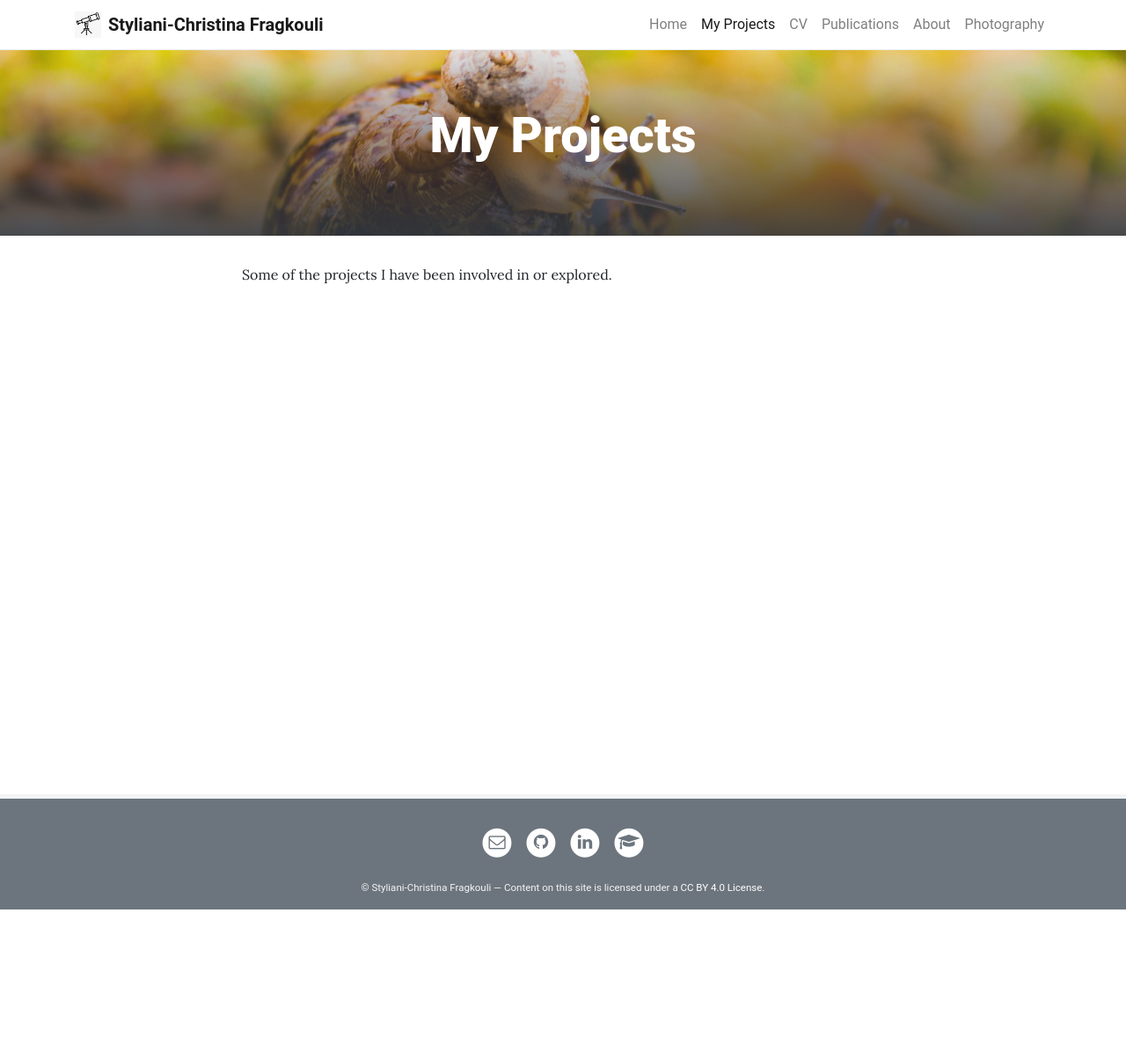
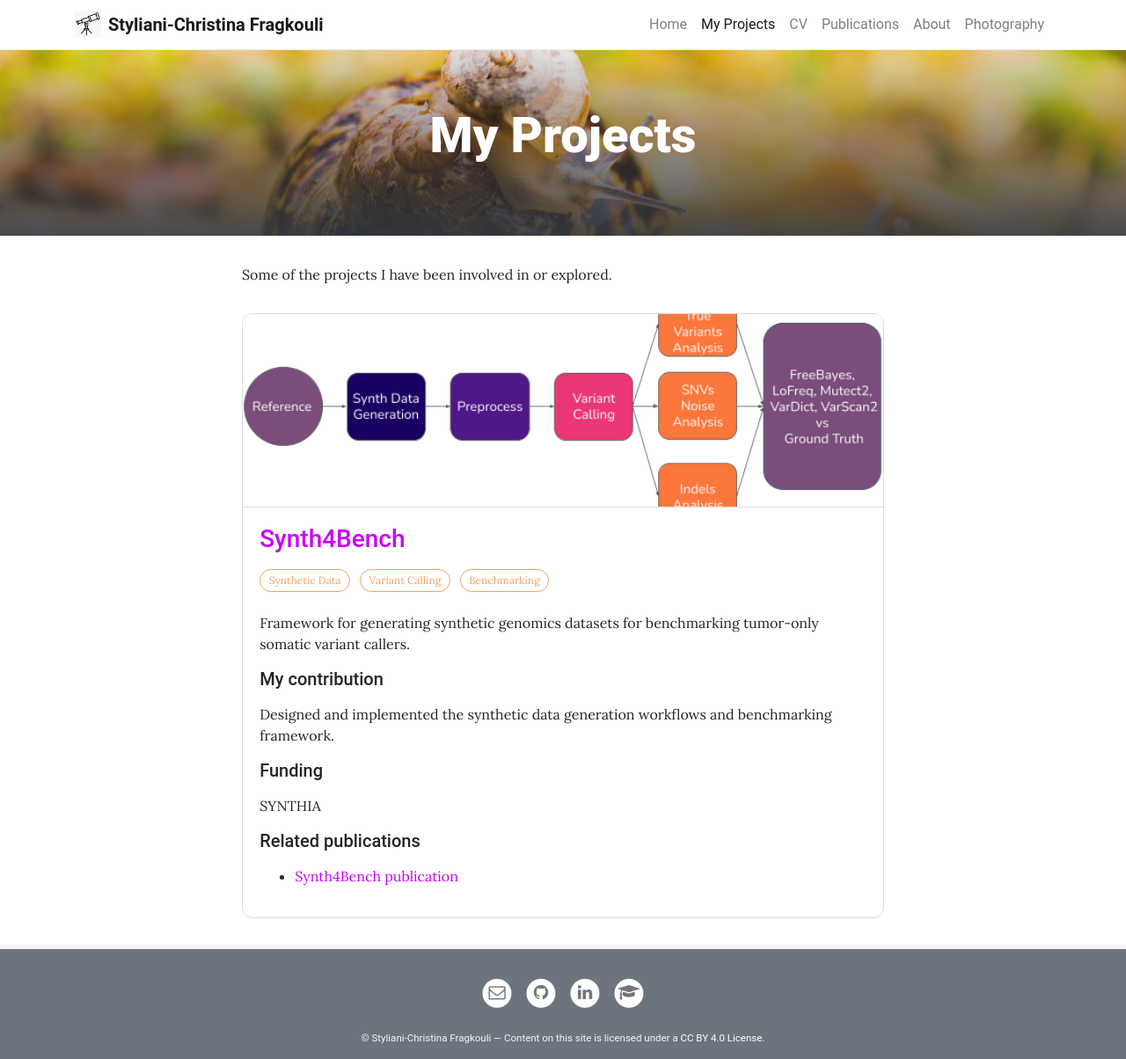
Before and after one commit to sfragkoul/sfragkoul.github.io, a Jekyll site: the page built from pages/Projects.md, in a window 1280 px wide. Shown: the whole page at 88% size. Built offline with Jekyll 4.4.1, drawn with Linux system fonts in a browser that asks for light colours; before the commit the page ends 1034 px from its top, so only the background shows below that.

Commit message:
projects layout

```diff
--- a/_config.yml
+++ b/_config.yml
@@ -42,6 +42,13 @@ exclude:
 
 exclude: [vendor]
 
+
+collections:
+  projects:
+    output: true
+    permalink: /projects/:name/
+
+
 # Original file: https://github.com/citation-style-language/styles-distribution
 # Information: https://www.mghassany.com/blog/From-Wordpress-to-Jekyll/
 scholar:
--- /dev/null
+++ b/_layouts/projects.html
@@ -0,0 +1,68 @@
+---
+layout: default
+description: Template for projects page
+---
+
+{{ content }}
+
+<div class="project-grid">
+
+{% for project in site.projects %}
+
+<div class="project-card">
+
+  {% if project.image %}
+  <img src="{{ project.image | relative_url }}" alt="{{ project.title }}">
+  {% endif %}
+
+  <div class="project-content">
+
+    <h3>
+      <a href="{{ project.url | relative_url }}">
+        {{ project.title }}
+      </a>
+    </h3>
+
+    {% if project.tags %}
+    <div class="project-tags">
+      {% for tag in project.tags %}
+        <span>{{ tag }}</span>
+      {% endfor %}
+    </div>
+    {% endif %}
+
+    {% if project.description %}
+    <p>{{ project.description }}</p>
+    {% endif %}
+
+    {% if project.role %}
+    <h5>My contribution</h5>
+    <p>{{ project.role }}</p>
+    {% endif %}
+
+    {% if project.funding %}
+    <h5>Funding</h5>
+    <p>{{ project.funding }}</p>
+    {% endif %}
+
+    {% if project.publications %}
+    <h5>Related publications</h5>
+
+    <ul>
+      {% for pub in project.publications %}
+      <li>
+        <a href="{{ pub.link }}">
+          {{ pub.title }}
+        </a>
+      </li>
+      {% endfor %}
+    </ul>
+
+    {% endif %}
+
+  </div>
+</div>
+
+{% endfor %}
+
+</div>
--- /dev/null
+++ b/_projects/synth4bench.md
@@ -0,0 +1,39 @@
+---
+title: Synth4Bench
+
+image: /assets/img/projects/synth4bench.png
+
+tags:
+  - Synthetic Data
+  - Variant Calling
+  - Benchmarking
+
+description: >
+  Framework for generating synthetic genomics datasets
+  for benchmarking tumor-only somatic variant callers.
+
+role: >
+  Designed and implemented the synthetic data generation
+  workflows and benchmarking framework.
+
+funding: SYNTHIA
+
+publications:
+  - title: "Synth4Bench publication"
+    link: https://doi.org/xxxxx
+
+---
+
+# Synth4Bench
+
+FULL project page.
+
+Include:
+- figures
+- workflow diagrams
+- publications
+- presentations
+- datasets
+- GitHub repos
+- collaborators
+- results
--- a/_sass/_main.scss
+++ b/_sass/_main.scss
@@ -4,3 +4,58 @@ body > main {
   min-height: calc(100vh - 54px); // Viewport height minus medium screen navbar height, to push footer to bottom
   padding-bottom: $grid-gutter-width; // Don't stick to footer
 }
+
+
+/* =========================
+   Project cards
+========================= */
+
+.project-grid {
+  display: grid;
+  grid-template-columns: repeat(auto-fit, minmax(340px, 1fr));
+  gap: 2rem;
+  margin-top: 2rem;
+}
+
+.project-card {
+  border: 1px solid #dcdcdc;
+  border-radius: 12px;
+  overflow: hidden;
+  background: #fff;
+  transition: all 0.2s ease;
+}
+
+.project-card:hover {
+  transform: translateY(-4px);
+  box-shadow: 0 10px 24px rgba(0,0,0,0.08);
+}
+
+.project-card img {
+  width: 100%;
+  height: 220px;
+  object-fit: cover;
+  border-bottom: 1px solid #ddd;
+}
+
+.project-content {
+  padding: 1.2rem;
+}
+
+.project-content h3 {
+  margin-top: 0;
+}
+
+.project-tags {
+  margin-bottom: 1rem;
+}
+
+.project-tags span {
+  display: inline-block;
+  border: 1px solid #f4a261;
+  color: #f4a261;
+  border-radius: 20px;
+  padding: 0.2rem 0.6rem;
+  margin-right: 0.4rem;
+  margin-bottom: 0.4rem;
+  font-size: 0.75rem;
+}
```
Also changed, not shown: pages/Projects.md (+1 -0 lines), assets/img/projects/synth4bench.png (added).
